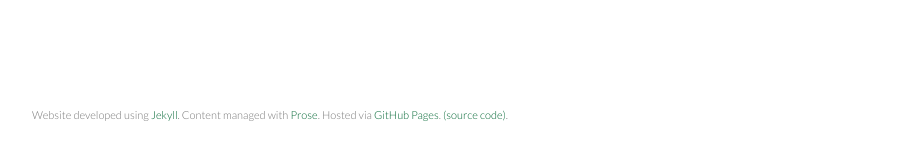
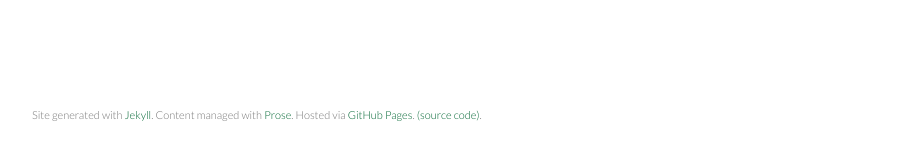
Before and after one commit to bradleylab/bradleylab.github.io, a Jekyll site: the page built from index.html, in a window 1280 px wide. Shown: the part 794-935 px from the top of the page, without its empty margins (178-1100 px from the left). Built offline with Jekyll 4.4.1, drawn with Linux system fonts in a browser that asks for light colours; Markdown is read by kramdown in place of the engine named in the settings.

Commit message:
changed footer text

```diff
--- a/_layouts/default.html
+++ b/_layouts/default.html
@@ -72,7 +72,7 @@
 
 <div class="footdiv">
 <footer>
-<p><small>Website developed using <a href="http://jekyllrb.com">Jekyll</a>. Content managed with <a href="http://prose.io">Prose</a>. Hosted via <a href ="http://pages.github.com">GitHub Pages</a>. <a href = "https://github.com/bradleylab/bradleylab.github.io">(source code)</a>.</small></p>
+<p><small>Site generated with <a href="http://jekyllrb.com">Jekyll</a>. Content managed with <a href="http://prose.io">Prose</a>. Hosted via <a href ="http://pages.github.com">GitHub Pages</a>. <a href = "https://github.com/bradleylab/bradleylab.github.io">(source code)</a>.</small></p>
 </footer>
 </div>
 
```
